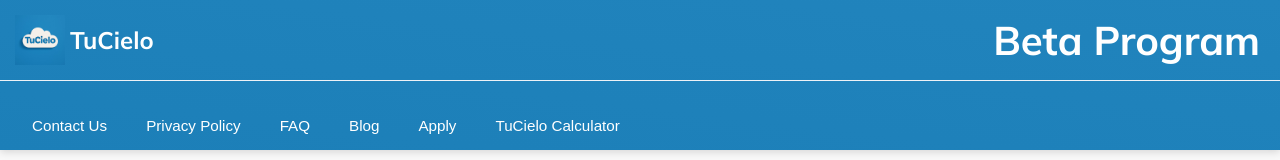
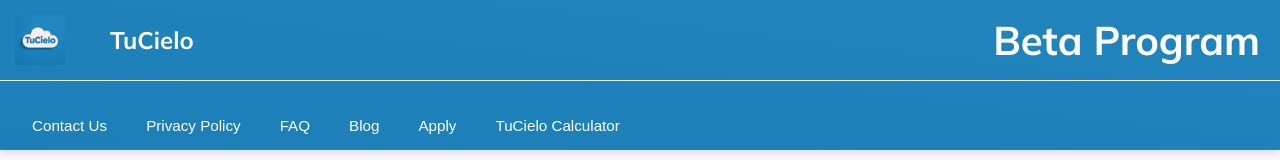
Before and after one commit to MetaCapFin/tu-cielo-site, a React (Create React App) app: page / in a window 1280 px wide. Shown: the top 160 px of the page. Built offline with nearby package versions, Linux system fonts and the light colour scheme.

Commit message:
Update App.css

```diff
--- a/src/App.css
+++ b/src/App.css
@@ -51,7 +51,7 @@
 
 /* Site title */
 .site-header h1 {
-  margin: 0;
+  margin: 0 0 0 40px;
   font-size: 1.8rem;
 }
 
```
